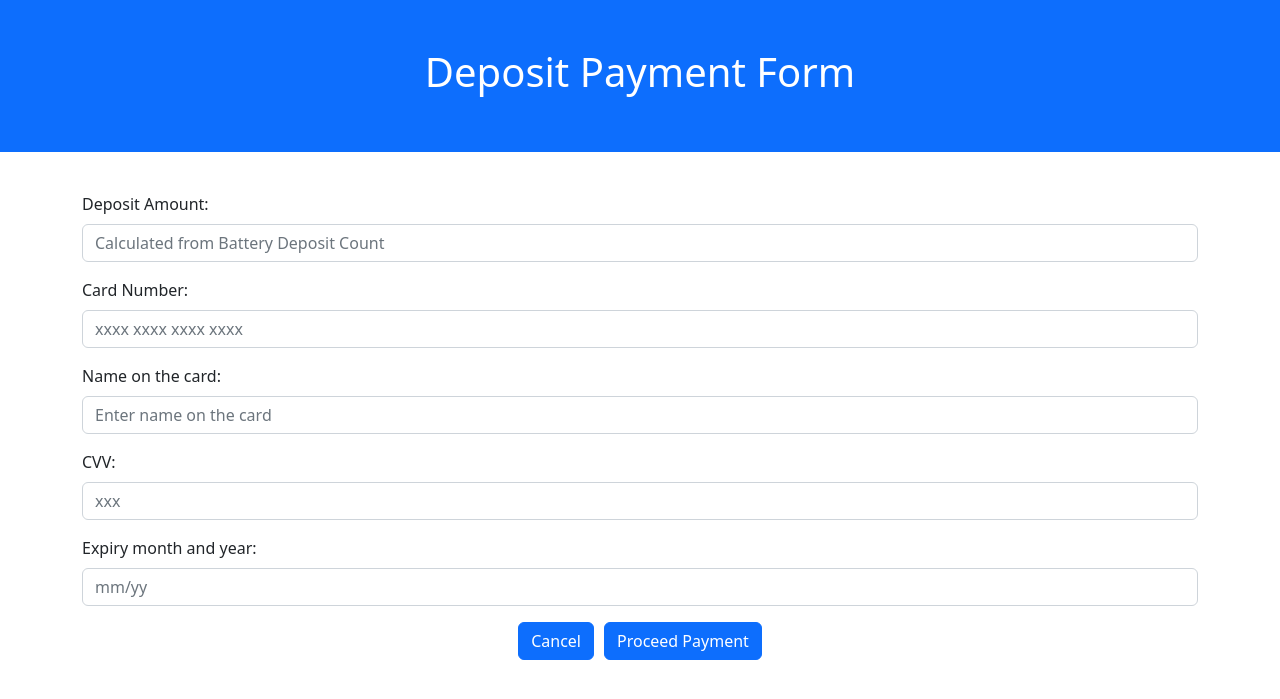
After one commit to pushp1997/battery-swapping-system, a Django app: page /kiosk/user/register/deposit-payment in a window 1280 px wide. The commit adds this page. Shown: the top 699 px of the page. Run offline with Django 4.2, Linux system fonts and the light colour scheme.

Commit message:
Added the user-deposit-payment.html and updated the relevant scripts

```diff
--- /dev/null
+++ b/app/kiosk/templates/kiosk/user-deposit-payment.html
@@ -0,0 +1,38 @@
+{% extends "base.html" %}
+
+{% block body %}
+<div class="container-fluid p-5 bg-primary text-white text-center">
+    <h1>Deposit Payment Form</h1>
+</div>
+<br />
+<div class="container">
+    <form action="/action.php" method="post">
+        {% csrf_token %}
+        <div class="mb-3 mt-3">
+            <label for="deposit_amount" class="form-label">Deposit Amount:</label>
+            <input type="number" class="form-control" id="deposit_amount" placeholder="Calculated from Battery Deposit Count" name="deposit_amount" required>
+        </div>
+        <div class="mb-3 mt-3">
+            <label for="card_number" class="form-label">Card Number:</label>
+            <input type="number" class="form-control" id="card_number" placeholder="xxxx xxxx xxxx xxxx" name="card_number" required>
+        </div>
+        <div class="mb-3 mt-3">
+            <label for="name_on_card" class="form-label">Name on the card:</label>
+            <input type="text" class="form-control" id="name_on_card" placeholder="Enter name on the card" name="deposit-count" required>
+        </div>
+        <div class="mb-3 mt-3">
+            <label for="cvv" class="form-label">CVV:</label>
+            <input type="password" class="form-control" id="cvv" maxlength="3" pattern="([0-9]|[0-9]|[0-9])" placeholder="xxx" name="cvv" required>
+        </div>
+        <div class="mb-3 mt-3">
+            <label for="expiry" class="form-label">Expiry month and year:</label>
+            <input type="text" class="form-control" id="expiry" pattern="(?:0[1-9]|1[0-2])/[0-9]{2}" placeholder="mm/yy" name="expiry"
+                required>
+        </div>
+        <div class="d-flex justify-content-center flex-nowrap">
+            <button type="submit" class="btn btn-primary" value="cancel">Cancel</button>
+            <button type="submit" class="btn btn-primary" style="margin-left: 10px;" value="Payment">Proceed Payment</button>
+        </div>
+    </form>
+</div>
+{% endblock body %}
--- a/app/kiosk/templates/kiosk/user-registration.html
+++ b/app/kiosk/templates/kiosk/user-registration.html
@@ -6,7 +6,7 @@
 </div>
 <br />
 <div class="container">
-    <form action="/action_page.php" method="post">
+    <form action="/kiosk/user/register/deposit-payment" method="post">
         {% csrf_token %}
         <div class="mb-3 mt-3">
             <label for="email" class="form-label">Email:</label>
@@ -42,7 +42,7 @@
         </div>
         <div class="d-flex justify-content-center flex-nowrap">
             <button type="submit" class="btn btn-primary" value="cancel">Cancel</button>
-            <button type="submit" class="btn btn-primary" style="margin-left: 10px;" value="next">Next</button>
+            <button type="submit" class="btn btn-primary" style="margin-left: 10px;" value="submit">Next</button>
         </div>
     </form>
 </div>
--- a/app/kiosk/urls.py
+++ b/app/kiosk/urls.py
@@ -6,6 +6,11 @@ urlpatterns = [
     path("", views.index, name="index"),
     path("user/register/", views.user_registration, name="user_registration"),
     path(
+        "user/register/deposit-payment",
+        views.user_deposit_payment,
+        name="user_deposit_payment",
+    ),
+    path(
         "user/register/success/", views.user_registration_success, name="user_registration_success"
     ),
 ]
--- a/app/kiosk/views.py
+++ b/app/kiosk/views.py
@@ -20,7 +20,7 @@ def user_registration(request):
         phone = request.POST.get("phone", "")
         password = request.POST.get("pin", "")
         password_confirmation = request.POST.get("confirm-pin", "")
-        return HttpResponseRedirect("/kiosk/user/register/success/")
+        return HttpResponseRedirect("/kiosk/user/register/deposit-payment/")
 
     # if a GET (or any other method) we'll create a blank form
     else:
@@ -29,6 +29,24 @@ def user_registration(request):
     return render(request, "kiosk/user-registration.html", {"form": form})
 
 
+# view for battery deposit payment based on the deposit count
+def user_deposit_payment(request):
+    # if this is a POST request we need to process the form data
+    if request.method == "POST":
+        deposit_amount = request.POST.get("deposit_amount", "")
+        card_number = request.POST.get("card_number", "")
+        name_on_card = request.POST.get("name_on_card", "")
+        cvv = request.POST.get("cvv", "")
+        expiry = request.POST.get("expiry", "")
+        return HttpResponseRedirect("/kiosk/user/register/success/")
+
+    # if a GET (or any other method) we'll create a blank form
+    else:
+        form = UserForm()
+
+    return render(request, "kiosk/user-deposit-payment.html", {"form": form})
+
+
 def user_registration_success(request):
     context = {}
     return render(request, "kiosk/user-registration-success.html", context)
```
